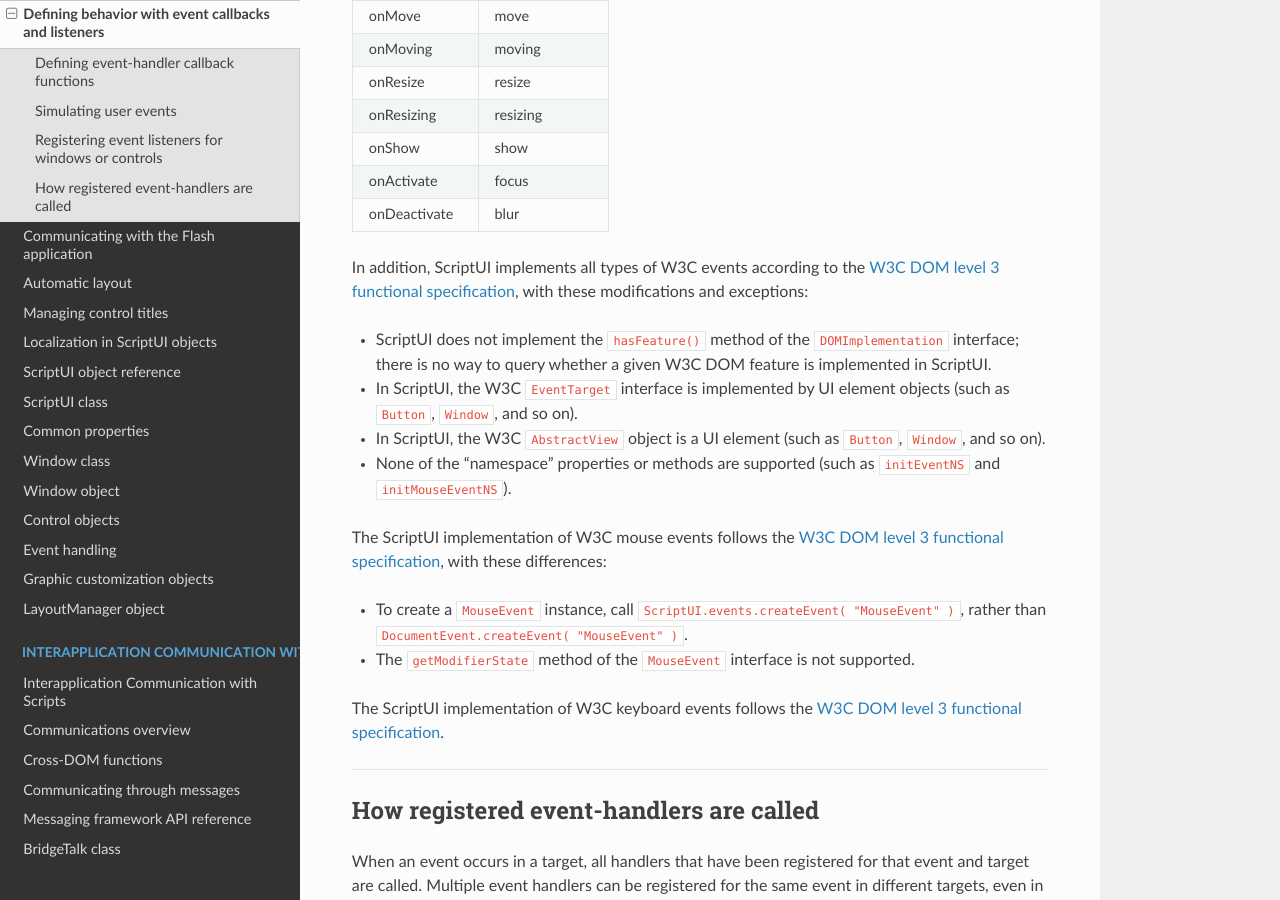
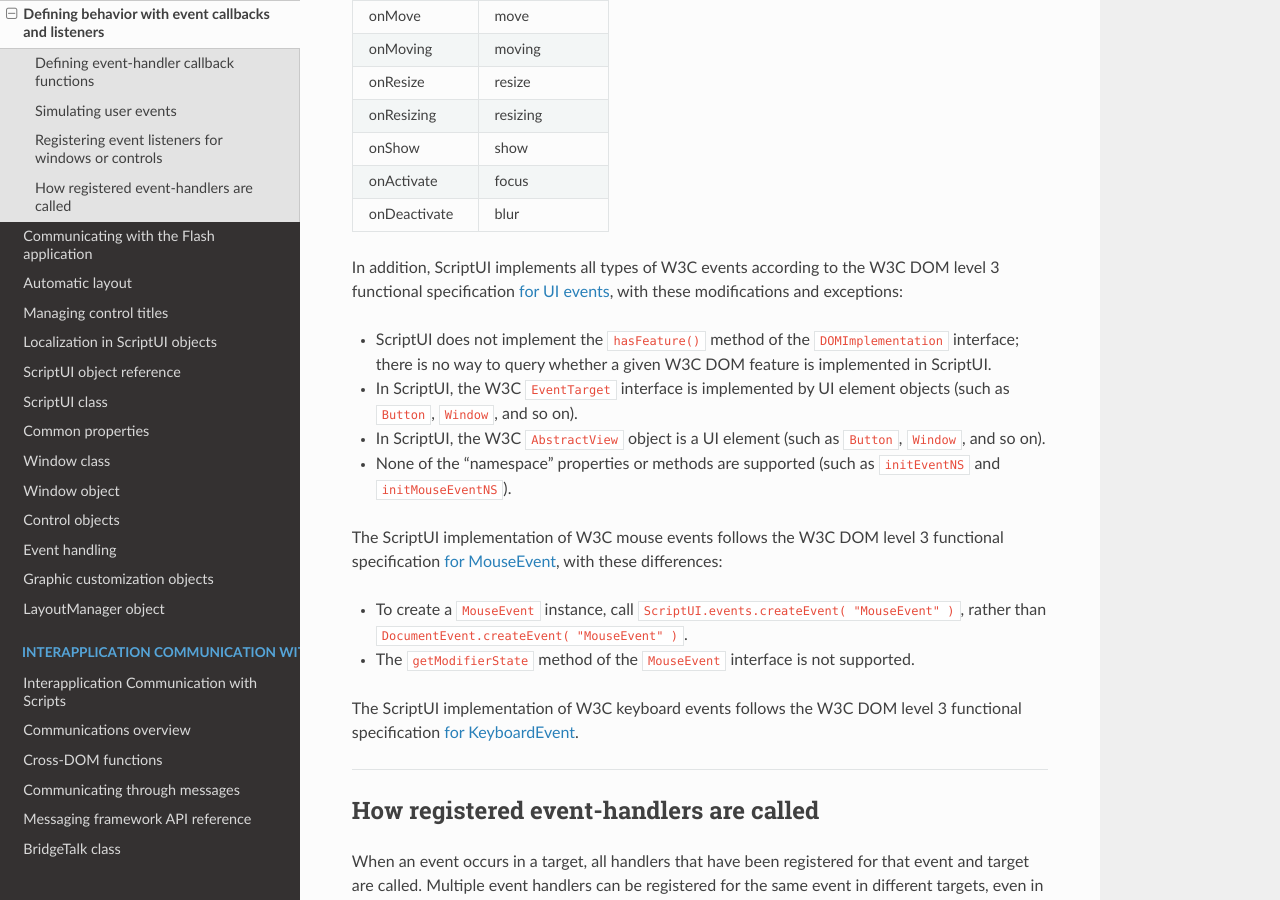
Before and after one commit to docsforadobe/javascript-tools-guide, a Sphinx documentation site: the page built from docs/user-interface-tools/defining-behavior-with-event-callbacks-and-listeners.rst, in a window 1280 px wide and 900 px high, scrolled down 3986 px. Built offline with Sphinx 7.4.7 and the Read the Docs theme 2.0.0, drawn with Linux system fonts in a browser that asks for light colours.

Commit message:
Fix W3 links again

```diff
--- a/docs/user-interface-tools/defining-behavior-with-event-callbacks-and-listeners.rst
+++ b/docs/user-interface-tools/defining-behavior-with-event-callbacks-and-listeners.rst
@@ -179,8 +179,8 @@
 onDeactivate        blur
 =================== =====================
 
-In addition, ScriptUI implements all types of W3C events according to the `W3C DOM level 3 functional
-specification <https://www.w3.org/TR/uievents/>`_, with these modifications and
+In addition, ScriptUI implements all types of W3C events according to the W3C DOM level 3 functional
+specification `for UI events <https://www.w3.org/TR/uievents/>`_, with these modifications and
 exceptions:
 
 - ScriptUI does not implement the ``hasFeature()`` method of the ``DOMImplementation`` interface; there
@@ -191,7 +191,7 @@
 - None of the "namespace" properties or methods are supported (such as ``initEventNS`` and
   ``initMouseEventNS``).
 
-The ScriptUI implementation of W3C mouse events follows the `W3C DOM level 3 functional specification
+The ScriptUI implementation of W3C mouse events follows the W3C DOM level 3 functional specification `for MouseEvent
 <https://www.w3.org/TR/uievents/#mouseevent>`_, with
 these differences:
 
@@ -199,8 +199,8 @@
   ``DocumentEvent.createEvent( "MouseEvent" )``.
 - The ``getModifierState`` method of the ``MouseEvent`` interface is not supported.
 
-The ScriptUI implementation of W3C keyboard events follows the `W3C DOM level 3 functional
-specification <https://www.w3.org/TR/uievents/#keyboardevent>`_.
+The ScriptUI implementation of W3C keyboard events follows the W3C DOM level 3 functional
+specification `for KeyboardEvent <https://www.w3.org/TR/uievents/#keyboardevent>`_.
 
 --------------------------------------------------------------------------------
 
--- a/docs/user-interface-tools/event-handling.rst
+++ b/docs/user-interface-tools/event-handling.rst
@@ -233,7 +233,7 @@
 Type: ``String``
 
 The key whose keypress generated the event, as a W3C identifier
-contained in a string; for example, ``"U+0044"``. See :ref:`W3 Keyset Article <https://www.w3.org/TR/2003/WD-DOM-Level-3-Events-20030331/keyset.html>`.
+contained in a string; for example, ``"U+0044"``. See `W3 Keyset Article <https://www.w3.org/TR/2003/WD-DOM-Level-3-Events-20030331/keyset.html>`_.
 
 --------------------------------------------------------------------------------
 
```
